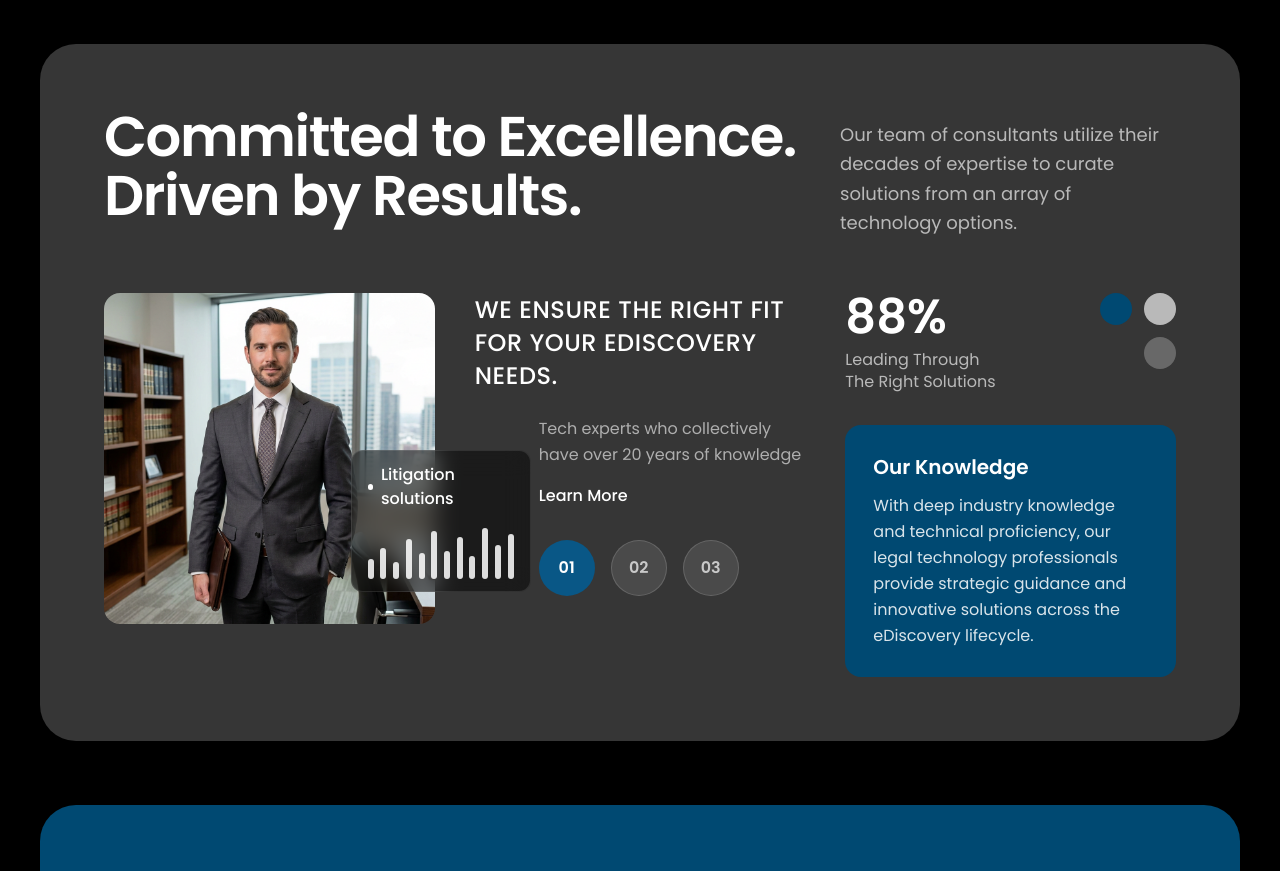
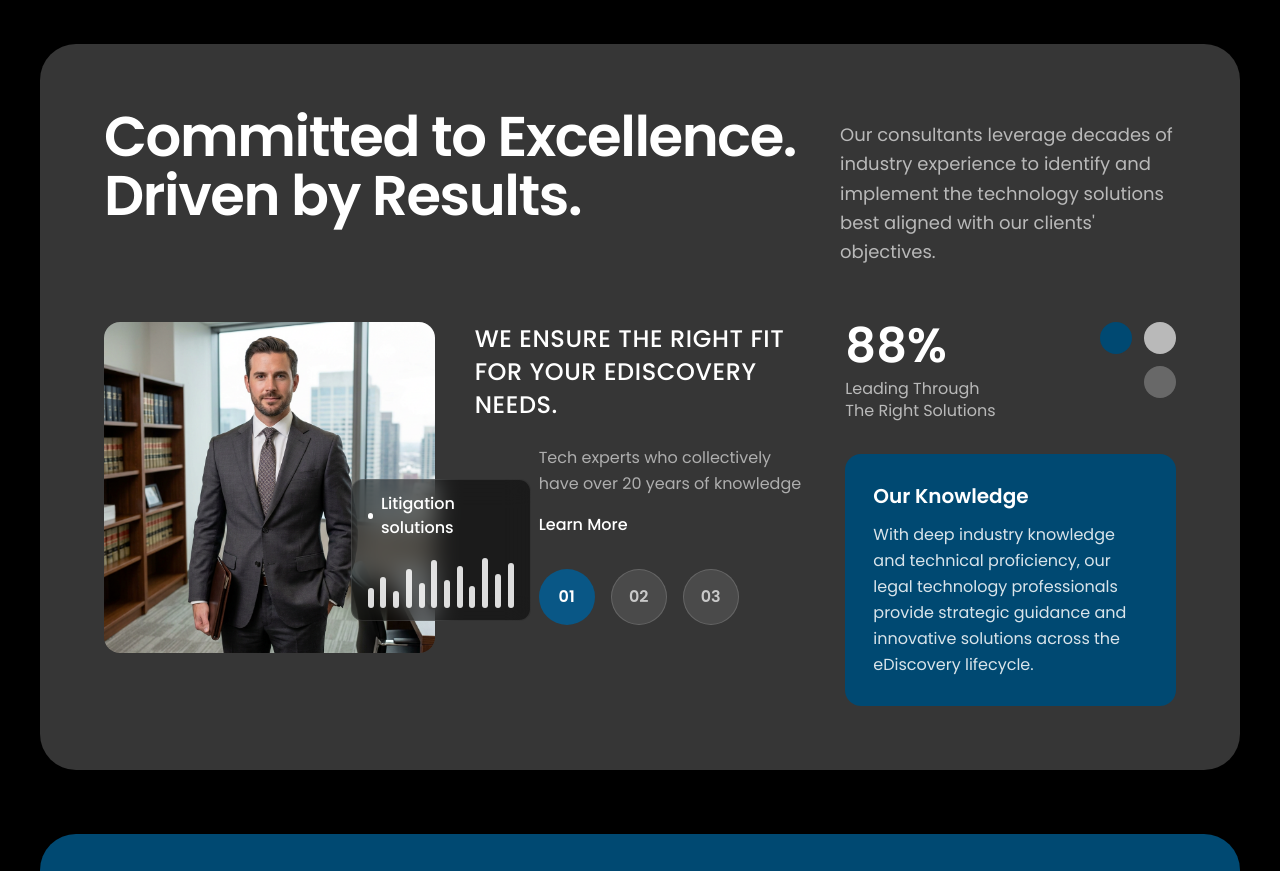
Before and after one commit to AC-Discovery/ac-discoverynet, a Next.js app: page / in a window 1280 px wide. Shown: the part 820-1691 px from the top of the page. Built offline with nearby package versions, Linux system fonts and the light colour scheme.

Commit message:
Update Excellence.js

```diff
--- a/app/Cx/Excellence.js
+++ b/app/Cx/Excellence.js
@@ -83,8 +83,7 @@ export default function Excellence() {
           </div>
           <div className="md:col-span-4 md:pt-3">
             <p className="text-white/65 text-base sm:text-lg leading-relaxed max-w-md">
-              Our team of consultants utilize their decades of expertise to
-              curate solutions from an array of technology options.
+              Our consultants leverage decades of industry experience to identify and implement the technology solutions best aligned with our clients' objectives.
             </p>
           </div>
         </div>
```
